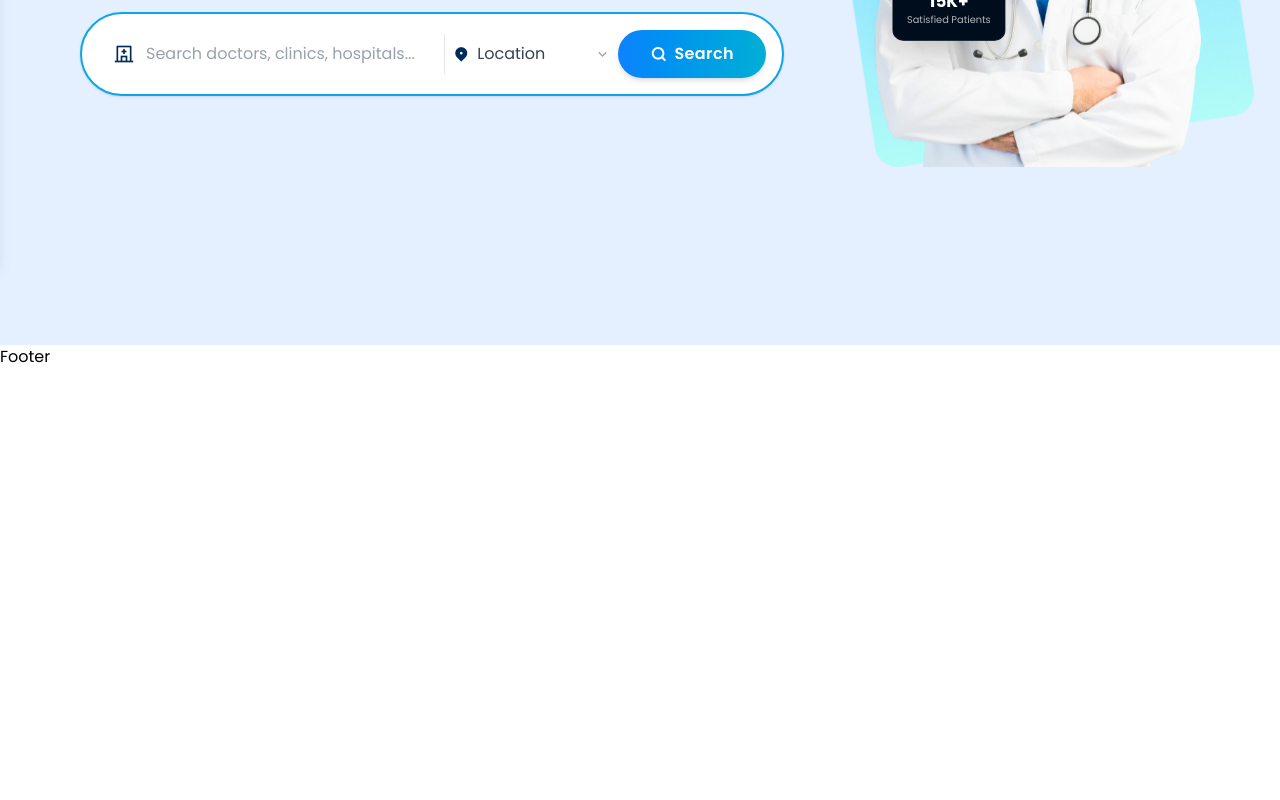
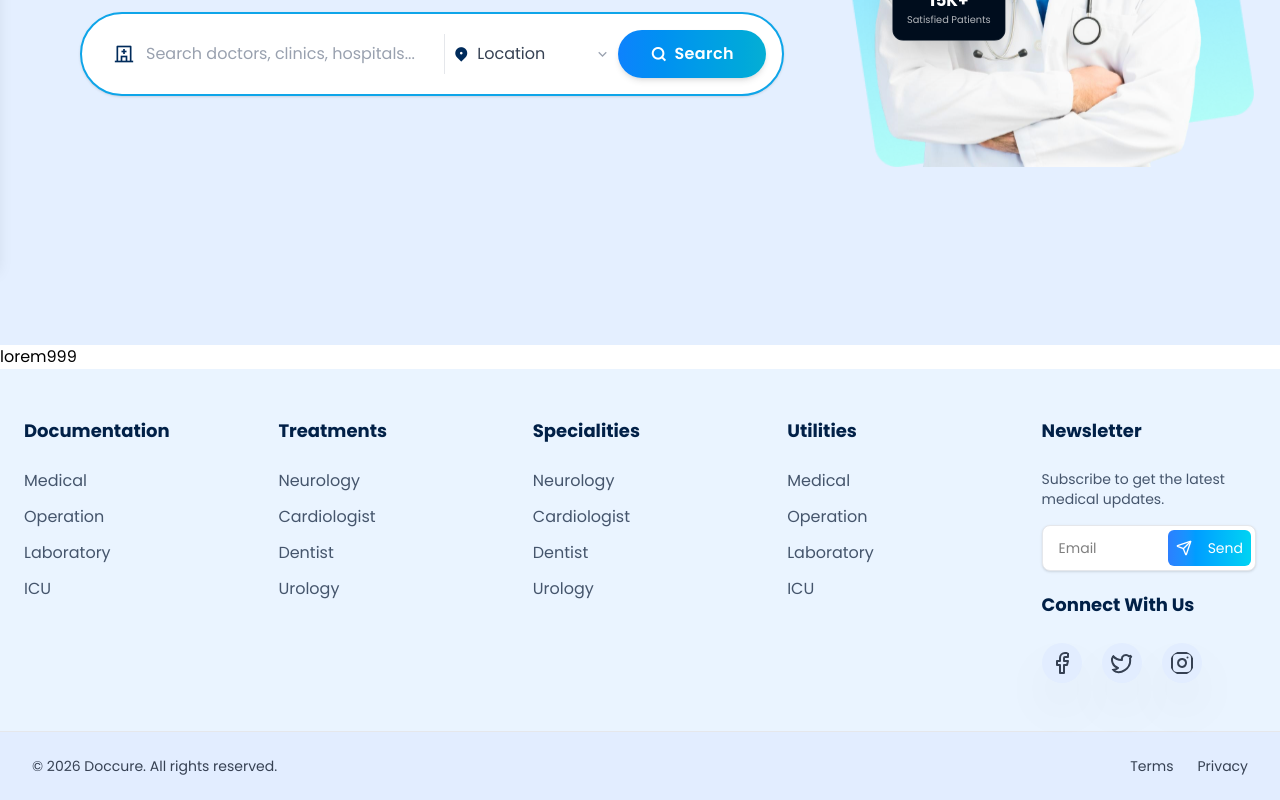
Before and after one commit to ADITYABANKEY07/doccure, a React (Vite) app in the folder client/: page / in a window 1280 px wide. Shown: the part 535-1335 px from the top of the page. Before the commit the page ends 904 px from the top, so only its background shows below. Built offline with nearby package versions, Linux system fonts and the light colour scheme.

Commit message:
Added Custom cursor and make a footer design

```diff
--- a/client/src/Layout.jsx
+++ b/client/src/Layout.jsx
@@ -2,12 +2,16 @@ import React from 'react'
 import Navbar from './components/Navbar'
 import { Outlet } from 'react-router-dom'
 import Footer from './components/Footer'
+import Cursor from './components/Cursor' // 1. Import it
 
 const Layout = () => {
   return (
-    <div>
+    <div className="relative cursor-none"> {/* 2. Optional: hide default cursor */}
+        <Cursor />
         <Navbar/>
-        <Outlet/>
+        <main>
+          <Outlet/>
+        </main>
         <Footer/>
     </div>
   )
--- /dev/null
+++ b/client/src/components/Cursor.jsx
@@ -0,0 +1,55 @@
+import React, { useEffect, useRef, useContext } from 'react';
+import gsap from 'gsap';
+import { CustomCursor } from '../context/CursorContext';
+
+const Cursor = () => {
+  const cursorRef = useRef(null);
+  const ringRef = useRef(null);
+  const [cursor] = useContext(CustomCursor); // Get global cursor state
+
+  useEffect(() => {
+    const container = cursorRef.current;
+
+    // Initial setup
+    gsap.set(container, { xPercent: -50, yPercent: -50 });
+
+    // Optimized quickTo functions
+    const xTo = gsap.quickTo(container, "x", { duration: 0.4, ease: "power3" });
+    const yTo = gsap.quickTo(container, "y", { duration: 0.4, ease: "power3" });
+
+    const moveCursor = (e) => {
+      xTo(e.clientX);
+      yTo(e.clientY);
+    };
+
+    window.addEventListener("mousemove", moveCursor);
+    return () => window.removeEventListener("mousemove", moveCursor);
+  }, []);
+
+  // Update cursor scale based on context state (e.g., hovering a link)
+  useEffect(() => {
+    if (cursor.active) {
+      gsap.to(ringRef.current, { scale: 1.5, duration: 0.3 });
+    } else {
+      gsap.to(ringRef.current, { scale: 1, duration: 0.3 });
+    }
+  }, [cursor.active]);
+
+  return (
+    <div
+      ref={cursorRef}
+      className="fixed top-0 left-0 flex items-center justify-center pointer-events-none z-[9999]"
+    >
+      {/* Outer Ring */}
+      <div
+        ref={ringRef}
+        className="w-10 h-10 border-2 border-[#60a5fa] rounded-full flex items-center justify-center transition-colors duration-300"
+      >
+        {/* Inner Dot */}
+        <div className="w-2.5 h-2.5 bg-primary rounded-full" />
+      </div>
+    </div>
+  );
+};
+
+export default Cursor;
--- a/client/src/components/Footer.jsx
+++ b/client/src/components/Footer.jsx
@@ -1,9 +1,93 @@
-import React from 'react'
+import React from "react";
+import { Link } from "react-router-dom";
+import { Facebook, Instagram, Send, Twitter, } from "lucide-react";
 
 const Footer = () => {
+  const footerData = {
+    documentation: ["Medical", "Operation", "Laboratory", "ICU"],
+    treatments: ["Neurology", "Cardiologist", "Dentist", "Urology"],
+    specialities: ["Neurology", "Cardiologist", "Dentist", "Urology"],
+    utilities: ["Medical", "Operation", "Laboratory", "ICU"],
+  };
+
   return (
-    <div>Footer</div>
-  )
-}
+    <footer className="bg-[#eaf4ff] pt-12">
+      <div className="container mx-auto px-6">
+        {/* 2. MIDDLE SECTION: Links Grid */}
+        <div className="grid grid-cols-2 md:grid-cols-4 lg:grid-cols-5 gap-10 pb-12">
+          {/* Dynamic Links columns */}
+          {Object.entries(footerData).map(([category, items]) => (
+            <div key={category} className="flex flex-col">
+              <h3 className="text-lg font-bold text-txtone mb-6 capitalize">
+                {category}
+              </h3>
+              <ul className="space-y-3">
+                {items.map((item, index) => (
+                  <li key={index}>
+                    <Link
+                      to="#"
+                      className="text-slate-600 hover:text-blue-600 transition-colors text-sm md:text-base"
+                    >
+                      {item}
+                    </Link>
+                  </li>
+                ))}
+              </ul>
+            </div>
+          ))}
 
-export default Footer
+          {/* Newsletter (The 5th Column) */}
+          <div className="col-span-2 lg:col-span-1">
+            <h3 className="text-lg font-bold text-txtone mb-6 capitalize">
+              Newsletter
+            </h3>
+            <p className="text-sm text-slate-600 mb-4">
+              Subscribe to get the latest medical updates.
+            </p>
+            <div className="flex items-center bg-white border border-gray-200 rounded-lg p-1 shadow-sm">
+              <input
+                type="email"
+                placeholder="Email"
+                className="bg-transparent px-3 py-2 w-full outline-none text-sm"
+              />
+              <button className="flex items-center gap-4 text-sm bg-gradient-to-r from-blue-500 to-cyan-400 p-2 rounded-md text-white">
+                <Send size={16} />
+                Send
+              </button>
+            </div>
+            <div className="md:mt-5">
+                          <h3 className="text-lg font-bold text-txtone mb-6 capitalize">
+              Connect With Us
+            </h3>
+            <div className="sociallink flex gap-5">
+              <Facebook className="w-10 h-10 p-2 rounded-full bg-[#e2edff] shadow-2xl text-gray-700"/>
+              <Twitter className="w-10 h-10 p-2 rounded-full bg-[#e2edff] shadow-2xl text-gray-700"/>
+              <Instagram className="w-10 h-10 p-2 rounded-full bg-[#e2edff] shadow-2xl text-gray-700"/>
+            </div>
+            </div>
+          </div>
+        </div>
+      </div>
+
+      {/* 3. BOTTOM BAR */}
+      <hr className="border-gray-200" />
+      <div className="bg-[#e2edff] py-6 px-8">
+        <div className="container mx-auto flex flex-col md:flex-row justify-between items-center gap-4">
+          <p className="text-gray-700 text-sm">
+            &copy; {new Date().getFullYear()} Doccure. All rights reserved.
+          </p>
+          <div className="flex gap-6 text-sm text-gray-700">
+            <Link to="/terms" className="hover:text-blue-600">
+              Terms
+            </Link>
+            <Link to="/privacy" className="hover:text-blue-600">
+              Privacy
+            </Link>
+          </div>
+        </div>
+      </div>
+    </footer>
+  );
+};
+
+export default Footer;
--- a/client/src/components/Navbar.jsx
+++ b/client/src/components/Navbar.jsx
@@ -39,7 +39,7 @@ const Navbar = () => {
           </Link>
 
           <Link
-            className="flex items-center gap-2 bg-gradient-to-r from-blue-500 to-cyan-400 px-5 py-2 rounded-full"
+            className="flex items-center gap-2 bg-drkblue px-5 py-2 rounded-full"
             to="/signup"
           >
             <UserRound size={18} /> Signup
@@ -107,7 +107,7 @@ const Navbar = () => {
             </Link>
 
             <Link
-              className="text-center bg-gradient-to-r from-blue-500 to-cyan-400 text-white px-5 py-2 rounded-full"
+              className="text-center bg-drkblue text-white px-5 py-2 rounded-full"
               to="/signup"
               onClick={() => setIsMobileOpen(false)}
             >
--- /dev/null
+++ b/client/src/context/CursorContext.jsx
@@ -0,0 +1,17 @@
+
+import React, { createContext, useState } from 'react'
+
+export const CustomCursor = createContext()
+
+const CursorContext = ({ children }) => {
+    let [cursor, setCursor] = useState({active: false})
+  return (
+    <div>
+    <CustomCursor.Provider value={[cursor, setCursor]}>
+        {children}
+    </CustomCursor.Provider>
+    </div>
+  )
+}
+
+export default CursorContext
--- a/client/src/index.css
+++ b/client/src/index.css
@@ -12,4 +12,16 @@ h1, h2, h3 {
 @theme {
   --color-primary: #0E82FD;
   --color-secondary: #06AED4;
+  --color-drkblue: #012047;
+  --color-txtone: #012047;
 }
+
+/* If you want to hide the real mouse cursor globally */
+html, body {
+  cursor: none;
+}
+
+/* Ensure buttons and links also don't show the default pointer */
+a, button {
+  cursor: none
+}
--- a/client/src/main.jsx
+++ b/client/src/main.jsx
@@ -7,9 +7,12 @@ import { BrowserRouter } from "react-router-dom"
 import "@fontsource/poppins/400.css"; // Regular
 import "@fontsource/poppins/600.css"; // Semi-Bold
 import "@fontsource/poppins/700.css"; // Bold
+import CursorContext, { CustomCursor } from './context/CursorContext.jsx'
 
 createRoot(document.getElementById('root')).render(
   <BrowserRouter>
+  <CursorContext>
     <App/>
+  </CursorContext>
   </BrowserRouter>
 )
--- a/client/src/pages/Home.jsx
+++ b/client/src/pages/Home.jsx
@@ -61,6 +61,9 @@ useGSAP(() => {
 });
 
   return (
+    <div>
+      {/* Hero Section */}
+
     <div className="bg-[#e4efff] h-[42vh] md:h-screen relative px-4 md:px-10 lg:px-20 py-8 overflow-hidden">
       {/* Background Decorative Icons */}
       <img
@@ -215,6 +218,12 @@ useGSAP(() => {
         </div>
       </div>
     </div>
+
+    {/* Specialization Card */}
+
+    lorem999
+
+    </div>
   );
 };
 
```
